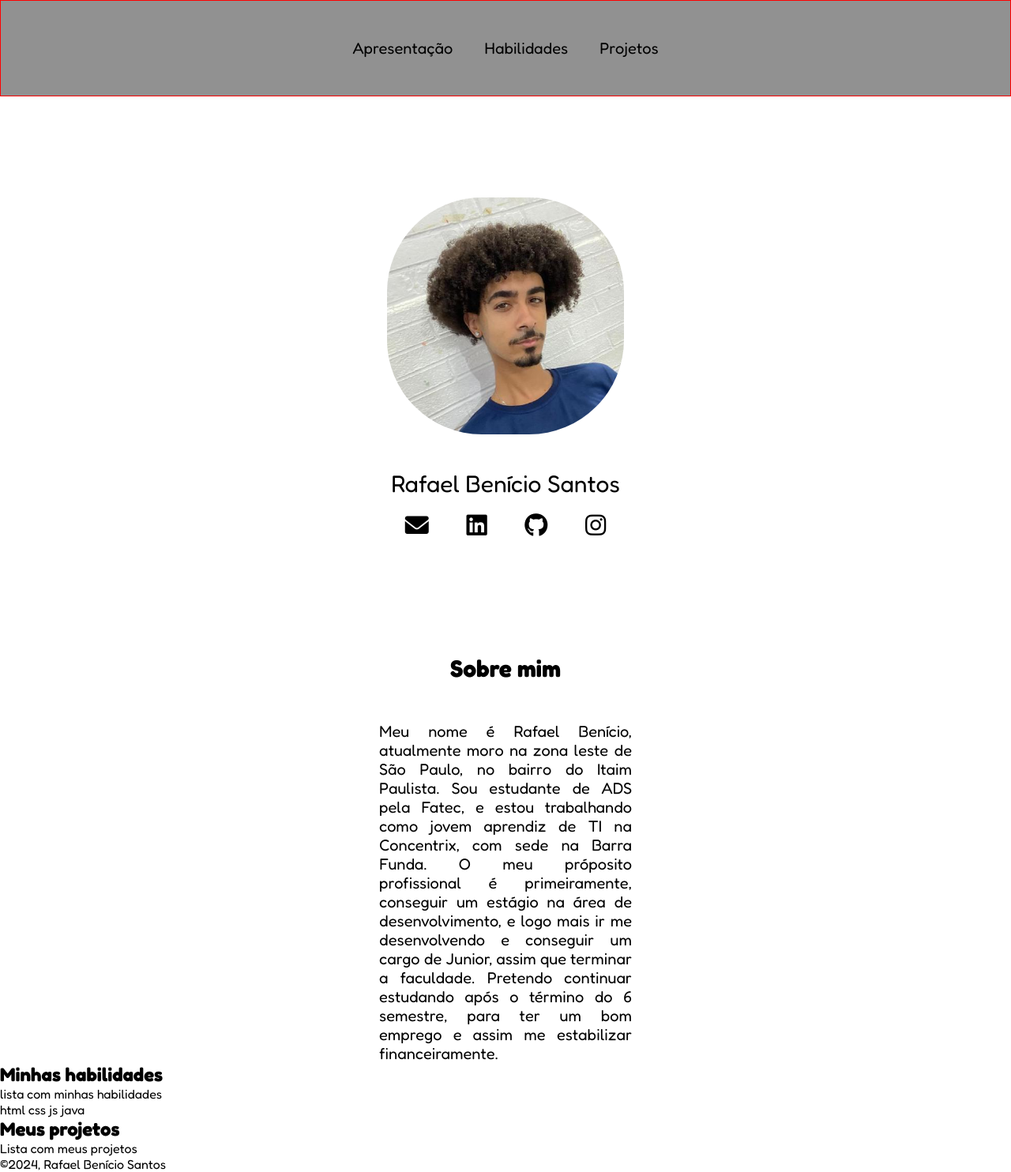
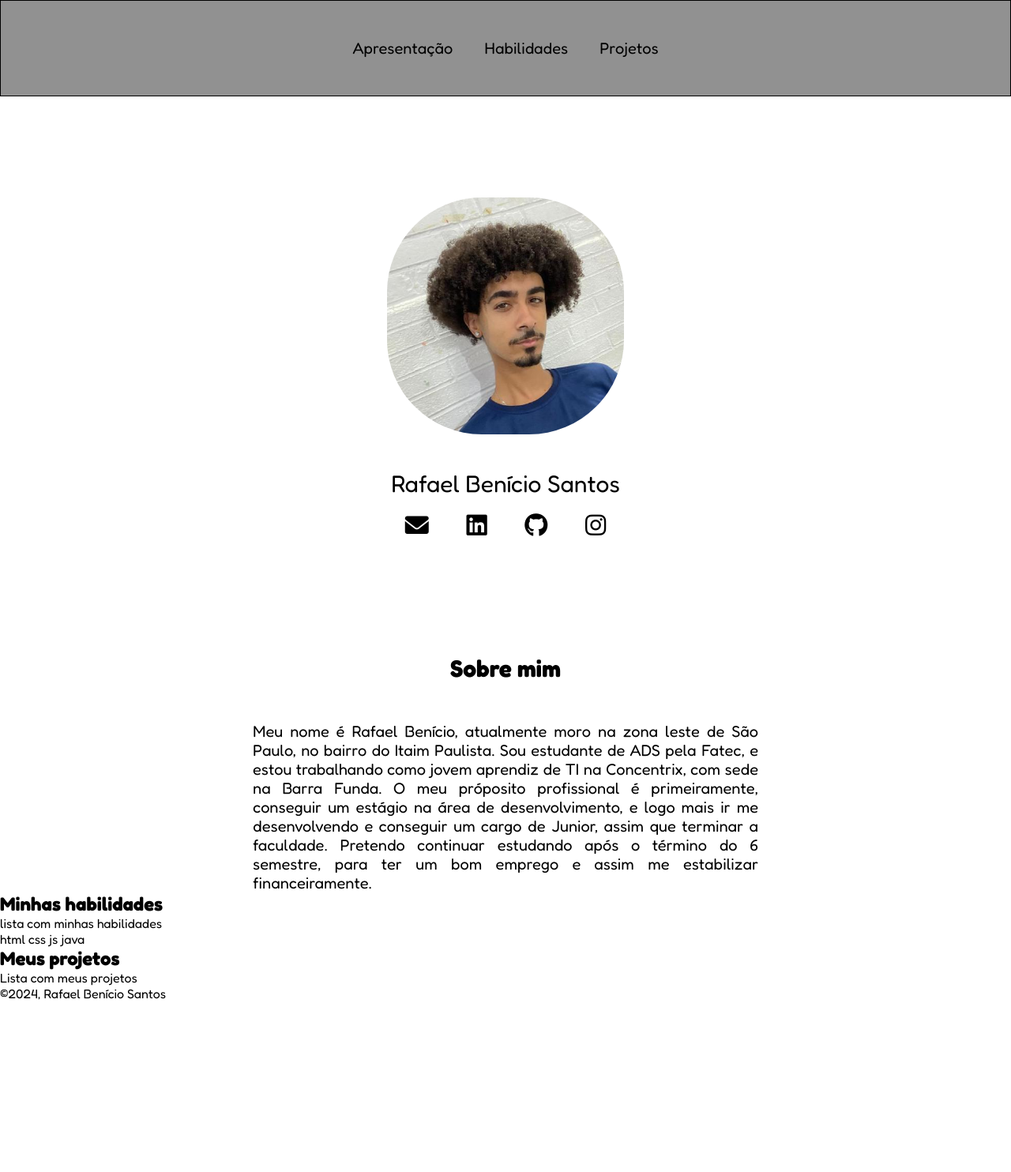
Before and after one commit to rafaeelb/portfolio, a plain HTML site: page portfólio/index.html in a window 1280 px wide. Shown: the whole page at 79% size. After the commit the page ends 1268 px from the top, so only its background shows below. Drawn offline with Linux system fonts and the light colour scheme.

Commit message:
Update styles.css

```diff
--- a/portfólio/css/styles.css
+++ b/portfólio/css/styles.css
@@ -25,7 +25,7 @@ body{
 }
 
 header{
-    border: solid red 1px;
+    border: solid rgb(0, 0, 0) 1px;
     background-color: rgb(145, 145, 145);
 }
 
@@ -81,7 +81,7 @@ header{
 
 .sobre p{
     margin-top: 50px;
-    max-width: 25%;
+    max-width: 50%;
     text-align: justify;
     font-size: 20px;
 }
@@ -101,4 +101,5 @@ header{
 
 .informacoes a:hover{
     color: rgb(33, 118, 230);
+    transition: 0.4s;
 }
```
